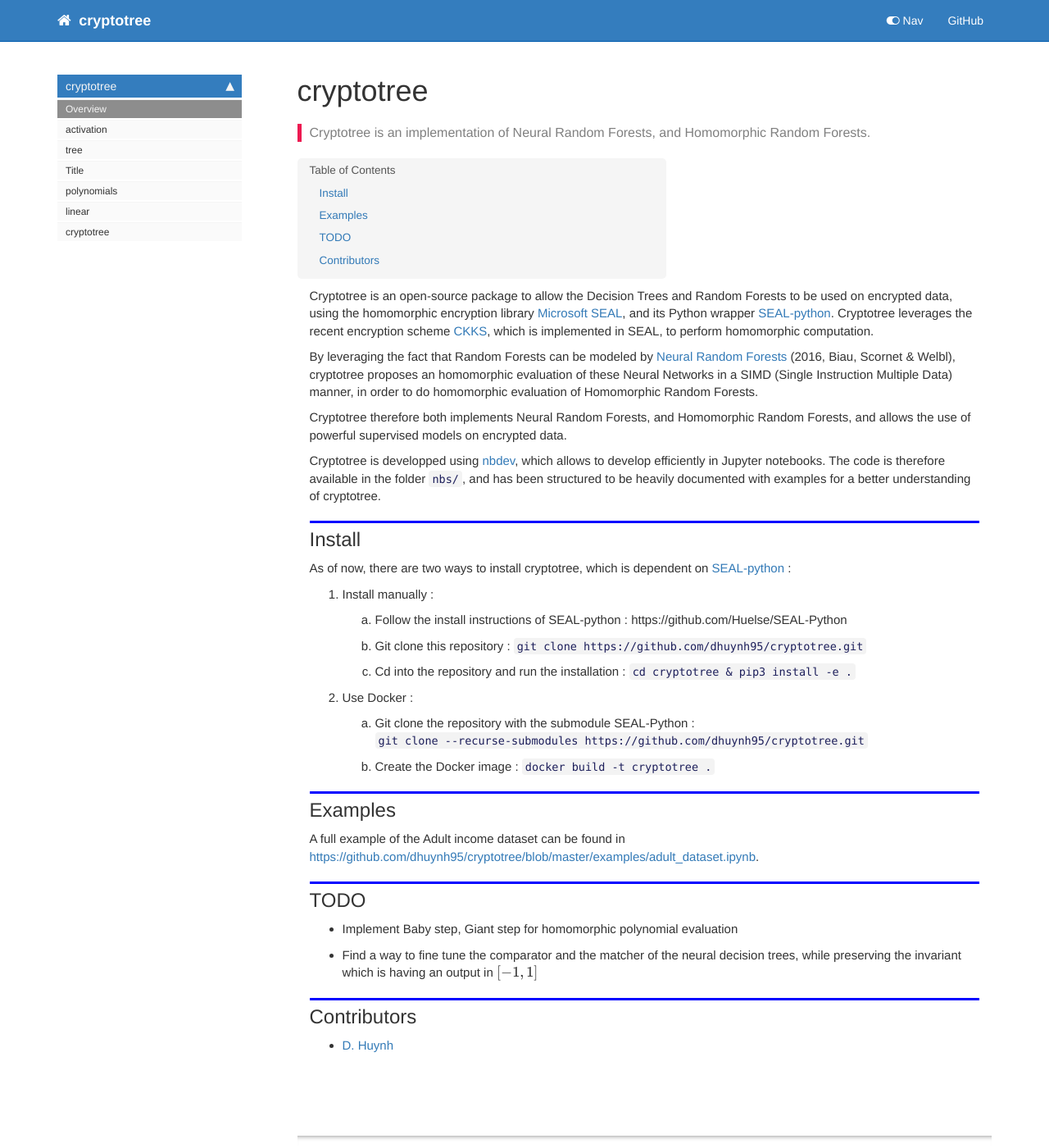
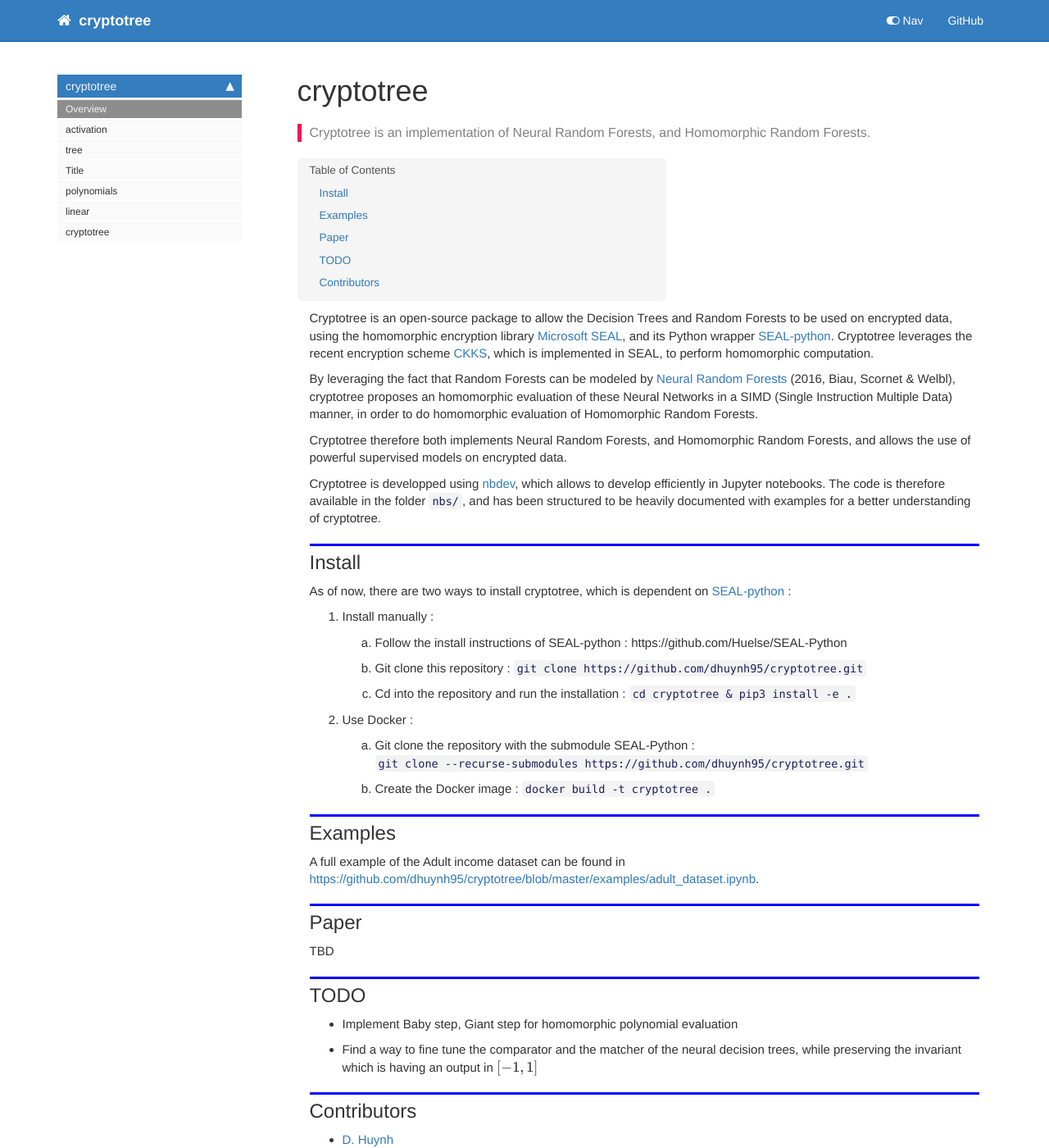
Before and after one commit to dhuynh95/cryptotree, a Jekyll site: the page built from docs/index.html, in a window 1280 px wide and 1400 px high. Shown: the whole window at 82% size. Built offline with Jekyll 4.4.1, drawn with Linux system fonts in a browser that asks for light colours; nearby versions of some CDN libraries; comment, search, counter and statistics services are not loaded.

Commit message:
Modified index

```diff
--- a/docs/index.html
+++ b/docs/index.html
@@ -80,6 +80,19 @@ description: "Cryptotree is an implementation of Neural Random Forests, and Homo
 </div>
 <div class="cell border-box-sizing text_cell rendered"><div class="inner_cell">
 <div class="text_cell_render border-box-sizing rendered_html">
+<h2 id="Paper">Paper<a class="anchor-link" href="#Paper"> </a></h2>
+</div>
+</div>
+</div>
+<div class="cell border-box-sizing text_cell rendered"><div class="inner_cell">
+<div class="text_cell_render border-box-sizing rendered_html">
+<p>TBD</p>
+
+</div>
+</div>
+</div>
+<div class="cell border-box-sizing text_cell rendered"><div class="inner_cell">
+<div class="text_cell_render border-box-sizing rendered_html">
 <h2 id="TODO">TODO<a class="anchor-link" href="#TODO"> </a></h2><ul>
 <li>Implement Baby step, Giant step for homomorphic polynomial evaluation</li>
 <li>Find a way to fine tune the comparator and the matcher of the neural decision trees, while preserving the invariant which is having an output in $[-1,1]$</li>
```
Also changed, not shown: README.md, 1 other file.
